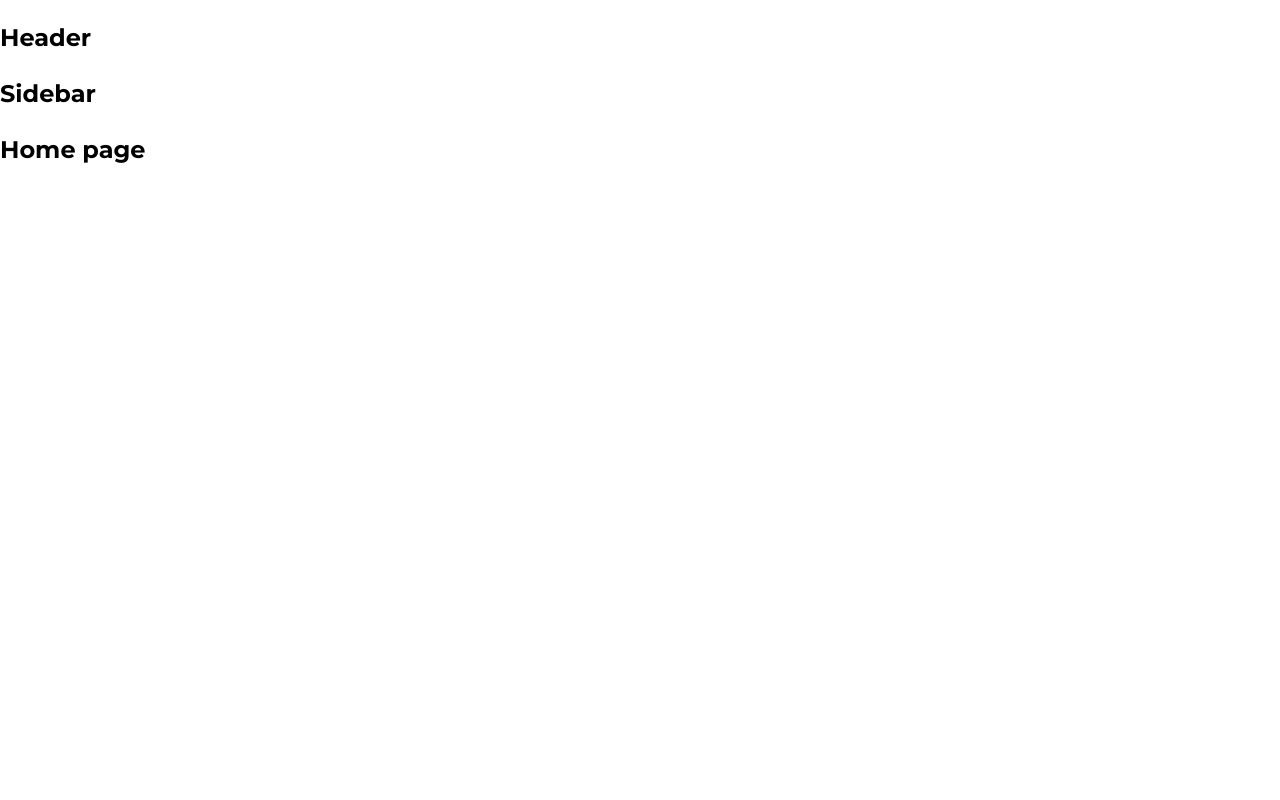
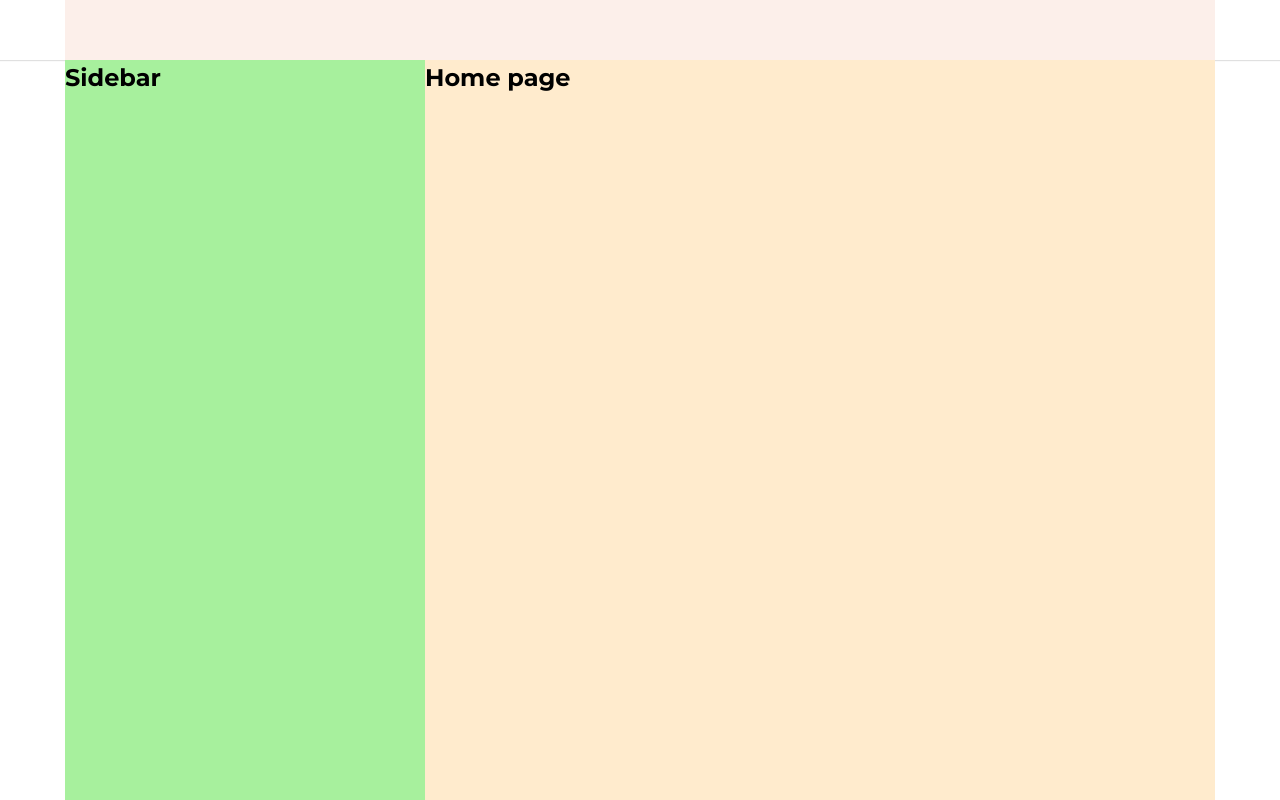
Before and after one commit to IRONMAN3004/Tiktok, a React (Create React App) app: page / in a window 1280 px wide. Shown: the top 800 px of the page. Built offline with nearby package versions, Linux system fonts and the light colour scheme.

Commit message:
Dựng khung Layout mặc định

```diff
--- a/package.json
+++ b/package.json
@@ -6,6 +6,7 @@
     "@testing-library/jest-dom": "^5.16.5",
     "@testing-library/react": "^13.4.0",
     "@testing-library/user-event": "^13.5.0",
+    "classnames": "^2.3.2",
     "clsx": "^1.2.1",
     "css-reset-and-normalize": "^2.3.6",
     "dom": "^0.0.3",
--- a/src/components/GlobalStyles/GlobalStyle.scss
+++ b/src/components/GlobalStyles/GlobalStyle.scss
@@ -4,6 +4,11 @@
 
 :root {
     --primary: #fe2c55;
+}
+* {
+    margin: 0;
+    padding: 0;
+    box-sizing: border-box;
 }
 
 html {
--- /dev/null
+++ b/src/components/Layout/DefaultLayout/DefaultLayout.module.scss
@@ -0,0 +1,18 @@
+.wrapper {
+    display: flex;
+    flex-direction: column;
+    align-items: center;
+}
+
+.container {
+    display: flex;
+    width: 1150px;
+    min-height: 1000px;
+    // background-color: rgb(21, 22, 22);
+}
+
+.content {
+    flex-grow: 1;
+    background-color: blanchedalmond;
+    min-height: 1000px;
+}
--- /dev/null
+++ b/src/components/Layout/DefaultLayout/Sidebar/Sidebar.module.scss
@@ -0,0 +1,5 @@
+.wrapper {
+    width: 360px;
+    min-height: 1000px;
+    background-color: rgb(167, 240, 157);
+}
--- a/src/components/Layout/DefaultLayout/Sidebar/index.js
+++ b/src/components/Layout/DefaultLayout/Sidebar/index.js
@@ -1,8 +1,13 @@
+import classNames from 'classnames/bind';
+import styles from './Sidebar.module.scss';
+
 function Sidebar() {
+    const cx = classNames.bind(styles);
+
     return (
-        <>
+        <aside className={cx('wrapper')}>
             <h2>Sidebar </h2>
-        </>
+        </aside>
     );
 }
 
--- a/src/components/Layout/DefaultLayout/index.js
+++ b/src/components/Layout/DefaultLayout/index.js
@@ -1,13 +1,16 @@
 import Header from '~/components/Layout/components/Header';
 import Sidebar from './Sidebar';
+import styles from './DefaultLayout.module.scss';
+import classNames from 'classnames/bind';
 
 function DefaultLayout({ children }) {
+    const cx = classNames.bind(styles);
     return (
-        <div>
+        <div className={cx('wrapper')}>
             <Header />
-            <div className="container">
+            <div className={cx('container')}>
                 <Sidebar />
-                <div className="content">{children}</div>
+                <div className={cx('content')}>{children}</div>
             </div>
         </div>
     );
--- a/src/components/Layout/HeaderOnly/index.js
+++ b/src/components/Layout/HeaderOnly/index.js
@@ -1,6 +1,6 @@
 import Header from '~/components/Layout/components/Header';
 
-function DefaultLayout({ children }) {
+function HeaderOnly({ children }) {
     return (
         <div>
             <Header />
@@ -11,4 +11,4 @@
     );
 }
 
-export default DefaultLayout;
+export default HeaderOnly;
--- /dev/null
+++ b/src/components/Layout/components/Header/Header.module.scss
@@ -0,0 +1,14 @@
+.wrapper {
+    width: 100%;
+    height: 60px;
+    box-shadow: 0px 1px 1px rgb(0 0 0 / 12%);
+    display: flex;
+    justify-content: center;
+}
+
+.inner {
+    height: 100%;
+    width: 1150px;
+    background-color: rgb(252, 239, 234);
+    // margin: auto;
+}
--- a/src/components/Layout/components/Header/index.js
+++ b/src/components/Layout/components/Header/index.js
@@ -1,8 +1,11 @@
+import classNames from 'classnames/bind';
+import styles from './Header.module.scss';
 function Header() {
+    const cx = classNames.bind(styles);
     return (
-        <>
-            <h2>Header </h2>
-        </>
+        <header className={cx('wrapper')}>
+            <div className={cx('inner')}></div>
+        </header>
     );
 }
 
--- a/src/components/Layout/index.js
+++ b/src/components/Layout/index.js
@@ -1,5 +1,6 @@
 export { default as DefaultLayout } from './DefaultLayout';
 export { default as HeaderOnly } from './HeaderOnly';
+
 /*
  Nếu một tệp khác import thành phần này, nó sẽ sử dụng tên mặc định để import, ví dụ:
  import HeaderOnly from './HeaderOnly';
```
Also changed, not shown: 2 other files (tests, documents, lock files or other folders).
